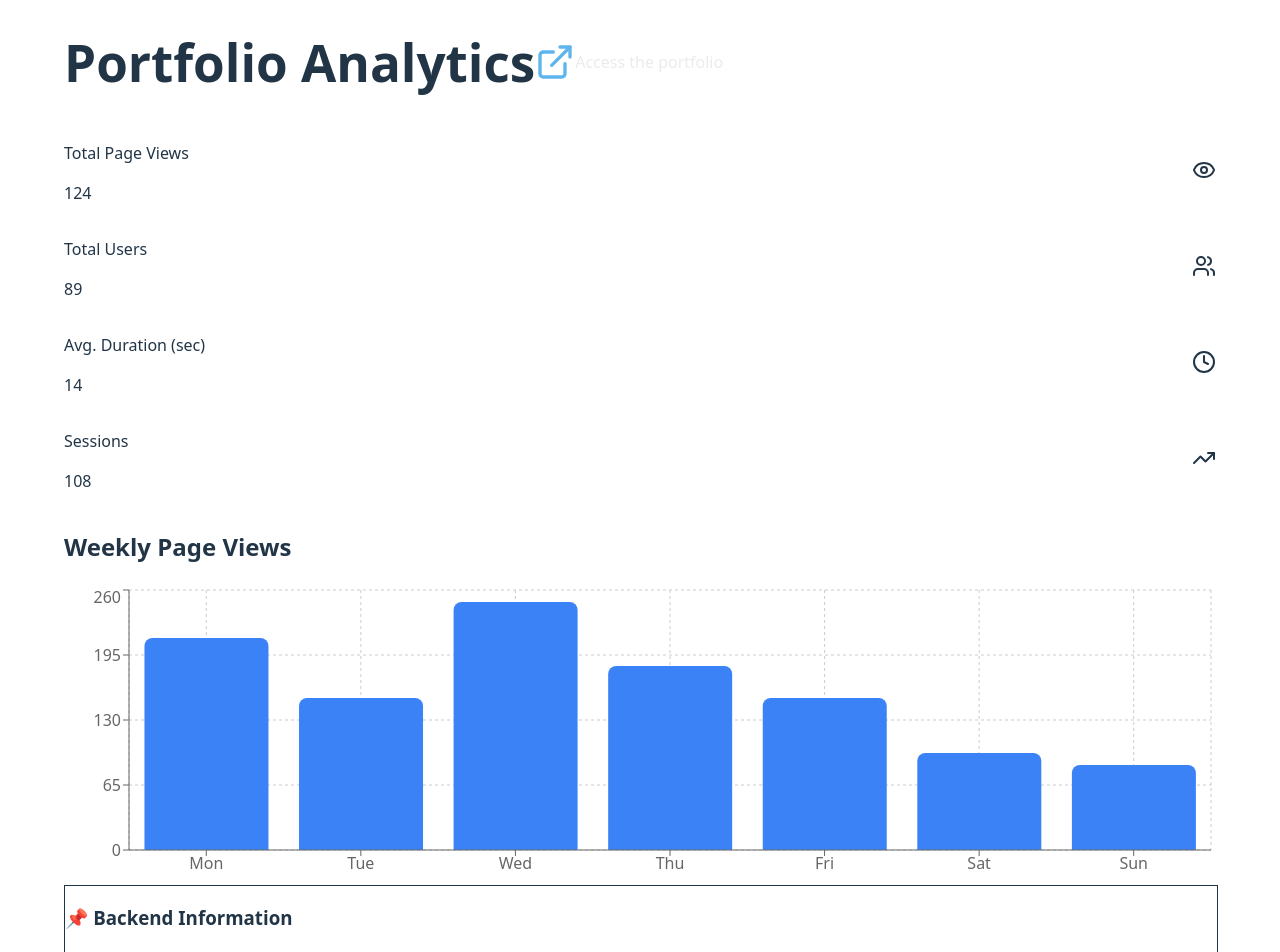
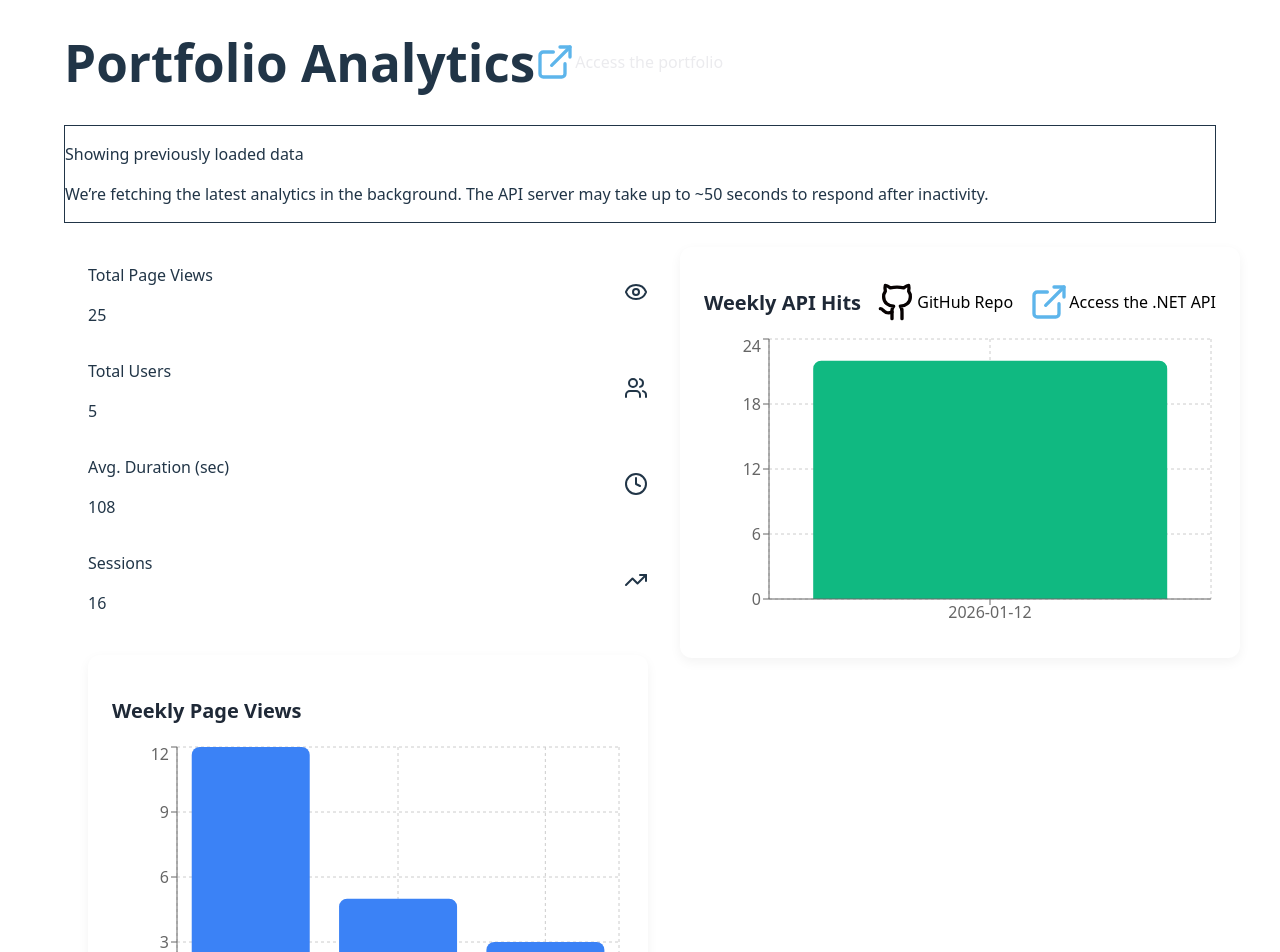
Before and after one commit to gaurang557/analyticsportal, a React (Vite) app: page / in a window 1280 px wide. Shown: the top 952 px of the page. Built offline with nearby package versions, Linux system fonts and the light colour scheme.

Commit message:
added api hits count and improved styling

```diff
--- a/src/App.jsx
+++ b/src/App.jsx
@@ -1,19 +1,41 @@
 import React, { useState, useEffect } from 'react';
 import { BarChart, Bar, XAxis, YAxis, CartesianGrid, Tooltip, ResponsiveContainer, LineChart, Line } from 'recharts';
-import { Eye, Users, Clock, TrendingUp, ExternalLink } from 'lucide-react';
+import { Eye, Users, Clock, TrendingUp, ExternalLink, Github } from 'lucide-react';
 import './index.css';
 
 const PortfolioAnalytics = () => {
   const [stats, setStats] = useState({
-    totalViews: 0,
-    totalUsers: 0,
-    avgDuration: 0,
-    pageViews: 0
+    totalViews: 25,
+    totalUsers: 5,
+    sessions: 16,
+    avgDuration: 108,
+    pageViews: 16
   });
+  const [apihits, setApihits] = useState([
+  {
+    "date": "2026-01-12",
+    "hitCount": 22
+  }
+]);
 
-  const [pageViews, setPageViews] = useState([]);
+  const [pageViews, setPageViews] = useState([
+    {
+      "day": "Thu",
+      "views": 12,
+      "date": "2026-01-08"
+    },
+    {
+      "day": "Fri",
+      "views": 5,
+      "date": "2026-01-09"
+    },
+    {
+      "day": "Sat",
+      "views": 3,
+      "date": "2026-01-10"
+    }
+  ]);
   const [loading, setLoading] = useState(true);
-  const localstoragekey = 'portfolio-analytics-data';
   useEffect(() => {
     // Fetch analytics data from your backend API
     fetchAnalyticsData();
@@ -26,36 +48,13 @@ const PortfolioAnalytics = () => {
       // https://analyticsapi-6qg1.onrender.com/api/analytics
       var data = await response.json();
       console.log(data);
-      localStorage.setItem(localstoragekey, JSON.stringify(data));
-      setStats(data || {
-        totalViews: data.totalViews || 124,
-        totalUsers: data.totalUsers || 89,
-        avgDuration: data.avgDuration || 14,
-        sessions: data.sessions || 108
-      });
-      setPageViews(data.pageViews || generateMockData());
+      setStats(data || stats);
+      setApihits(data.apihitcount || apihits);
+      setPageViews(data.pageViews || pageViews);
       setLoading(false);
     } catch (error) {
-      // data = localStorage.getItem(localstoragekey);
-      data = {
-        totalViews: 124,
-        totalUsers:  89,
-        avgDuration: 14,
-        sessions:  108
-      };
-      setStats(data);
-      setPageViews(data.pageViews || generateMockData());
-      setLoading(false);
       console.error('Error:', error);
     }
-  };
-
-  const generateMockData = () => {
-    const days = ['Mon', 'Tue', 'Wed', 'Thu', 'Fri', 'Sat', 'Sun'];
-    return days.map(day => ({
-      day,
-      views: Math.floor(Math.random() * 200) + 50
-    }));
   };
 
   const StatCard = ({ icon: Icon, label, value, color }) => (
@@ -72,16 +71,16 @@ const PortfolioAnalytics = () => {
     </div>
   );
 
-  if (loading) {
-    return (
-      <div className="min-h-screen min-w-screen bg-gray-50 flex items-center justify-center">
-        <div className="text-center">
-          <div className="animate-spin rounded-full h-12 w-12 border-b-2 border-blue-600 mx-auto"></div>
-          <p className="mt-4 text-gray-600">Loading analytics...</p>
-        </div>
-      </div>
-    );
-  }
+  // if (loading) {
+  //   return (
+  //     <div className="min-h-screen min-w-screen bg-gray-50 flex items-center justify-center">
+  //       <div className="text-center">
+  //         <div className="animate-spin rounded-full h-12 w-12 border-b-2 border-blue-600 mx-auto"></div>
+  //         <p className="mt-4 text-gray-600">Loading analytics...</p>
+  //       </div>
+  //     </div>
+  //   );
+  // }
 
   return (
     // <div className="flex justify-center min-h-screen">
@@ -104,9 +103,22 @@ const PortfolioAnalytics = () => {
             </a>
           </div>
         </div>
-        <div className='statnchart'>
+        {loading && (
+          <div className="mb-4 rounded-lg border border-blue-200 bg-blue-50 px-4 py-3 text-sm text-blue-800">
+            <p className="font-medium">
+              Showing previously loaded data
+            </p>
+            <p className="text-blue-700">
+              We’re fetching the latest analytics in the background.
+              The API server may take up to <span className="font-semibold">~50 seconds</span> to respond after inactivity.
+            </p>
+          </div>
+        )}
+        <div className="statnchartcontainer">
+        {/* Left Section */}
+        <div className="statnchart">
           {/* Stats Grid */}
-          <div className="grid grid-cols-1 md:grid-cols-2 lg:grid-cols-4 gap-6 mb-8">
+          <div className="grid grid-cols-1 sm:grid-cols-2 lg:grid-cols-4 gap-6 mb-8">
             <StatCard
               icon={Eye}
               label="Total Page Views"
@@ -133,9 +145,9 @@ const PortfolioAnalytics = () => {
             />
           </div>
 
-          {/* Chart */}
-          <div className="bg-white rounded-lg shadow-md p-6">
-            <h2 className="text-xl font-bold text-gray-800 mb-4">Weekly Page Views</h2>
+          {/* Weekly Page Views */}
+          <div className="chart-card">
+            <h2 className="chart-title">Weekly Page Views</h2>
             <ResponsiveContainer width="100%" height={300}>
               <BarChart data={pageViews}>
                 <CartesianGrid strokeDasharray="3 3" />
@@ -147,6 +159,41 @@ const PortfolioAnalytics = () => {
             </ResponsiveContainer>
           </div>
         </div>
+
+        {/* Right Section */}
+        <div className="statnchart">
+          <div className="chart-card">
+
+            <div className="flex items-center justify-between mb-4">
+              <h2 className="chart-title">Weekly API Hits</h2>
+              <a
+              href='https://github.com/gaurang557/analyticsapi' target="_blank" rel="noopener noreferrer"
+              className="flex items-center gap-2 text-sm font-medium text-blue-600 hover:text-blue-700 transition-colors"
+              >
+              <Github size={40} color="#070202" />
+              <span className="items-center access-portfolio" style={{color: "black"}}>GitHub Repo</span>
+              </a>
+              <a
+              href='https://analyticsapi-6qg1.onrender.com/swagger/index.html' target="_blank" rel="noopener noreferrer"
+              className="flex items-center gap-2 text-sm font-medium text-blue-600 hover:text-blue-700 transition-colors"
+              >
+              <ExternalLink size={40} color="#5db5eb" />
+              <span className="items-center access-portfolio" style={{color: "black"}}>Access the .NET API</span>
+              </a>
+            </div>
+            <ResponsiveContainer width="100%" height={300}>
+              <BarChart data={apihits}>
+                <CartesianGrid strokeDasharray="3 3" />
+                <XAxis dataKey="date" />
+                <YAxis />
+                <Tooltip />
+                <Bar dataKey="hitCount" fill="#10b981" radius={[8, 8, 0, 0]} />
+              </BarChart>
+            </ResponsiveContainer>
+          </div>
+        </div>
+      </div>
+
 
         {/* Backend API Note */}
         <div className="bg-blue-50 border border-blue-200 rounded-lg apinote">
@@ -164,12 +211,12 @@ const PortfolioAnalytics = () => {
             </a>,
             the .NET api in turn fetches data from Google Analytics Data API. The swagger of the api can be accessed
             at <a
-              href="https://analyticsapi-6qg1.onrender.com/swagger"
+              href="https://analyticsapi-6qg1.onrender.com"
               target="_blank"
               rel="noopener noreferrer"
             >
               <code className="bg-blue-100 px-2 py-1 rounded">
-                https://analyticsapi-6qg1.onrender.com/swagger
+                https://analyticsapi-6qg1.onrender.com
               </code>
             </a>
           </p>
--- a/src/index.css
+++ b/src/index.css
@@ -18,9 +18,44 @@
   max-width: 90%;
   margin: auto;
 }
-.statnchart{
-  width: 100%
+.statnchartcontainer {
+  display: flex;
+  gap: 2rem;
+  width: 100%;
+  padding: 1.5rem;
+  align-items: stretch;
 }
+
+/* Responsive behavior */
+@media (max-width: 1024px) {
+  .statnchartcontainer {
+    flex-direction: column;
+  }
+}
+
+.statnchart {
+  flex: 1;
+  display: flex;
+  flex-direction: column;
+  gap: 1.5rem;
+}
+
+/* Chart Card Styling */
+.chart-card {
+  background: white;
+  border-radius: 0.75rem;
+  padding: 1.5rem;
+  box-shadow: 0 4px 12px rgba(0, 0, 0, 0.05);
+}
+
+/* Title consistency */
+.chart-title {
+  font-size: 1.25rem;
+  font-weight: 700;
+  color: #1f2937;
+  margin-bottom: 1rem;
+}
+
 .access-portfolio{
   color: #ebebee;
 }
```
